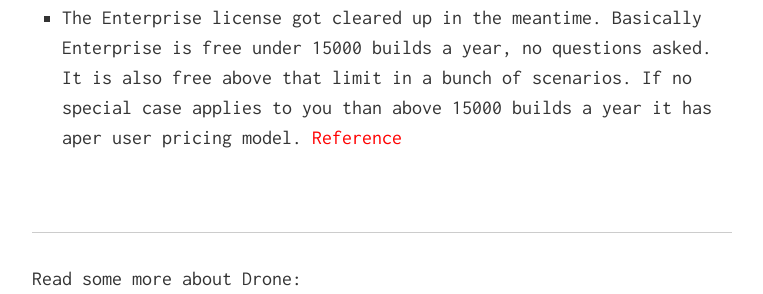
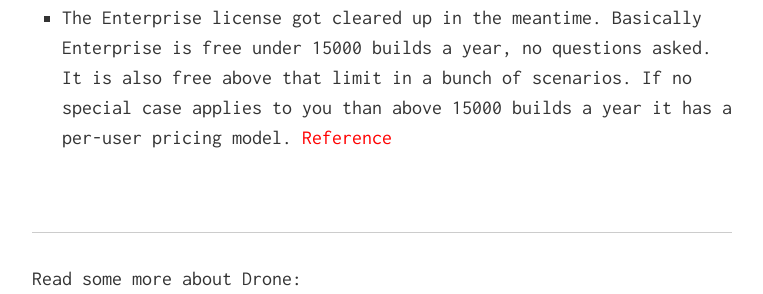
Before and after one commit to laszlocph/website, a Jekyll site: the page built from _posts/2019-03-21-Drone-Community-Edition-what-is-included.md, in a window 1280 px wide and 900 px high, scrolled down 3246 px. Shown: the part 275-569 px from the top of the window, without its empty margins (258-1021 px from the left). Built offline with Jekyll 4.4.1, drawn with Linux system fonts in a browser that asks for light colours; nearby versions of some CDN libraries.

Commit message:
Enterprise

```diff
--- a/_posts/2019-03-21-Drone-Community-Edition-what-is-included.md
+++ b/_posts/2019-03-21-Drone-Community-Edition-what-is-included.md
@@ -83,4 +83,4 @@
 UPDATE:
 - Also no TLS
 - And only SQLite, no Postgres or MySQL backends
-- The Enterprise license got cleared up in the meantime. Basically Enterprise is free under 15000 builds a year, no questions asked. It is also free above that limit in a bunch of scenarios. If no special case applies to you than above 15000 builds a year it has  aper user pricing model. [Reference](https://discourse.drone.io/t/licensing-and-subscription-faq/3839)
+- The Enterprise license got cleared up in the meantime. Basically Enterprise is free under 15000 builds a year, no questions asked. It is also free above that limit in a bunch of scenarios. If no special case applies to you than above 15000 builds a year it has a per-user pricing model. [Reference](https://discourse.drone.io/t/licensing-and-subscription-faq/3839)
```
